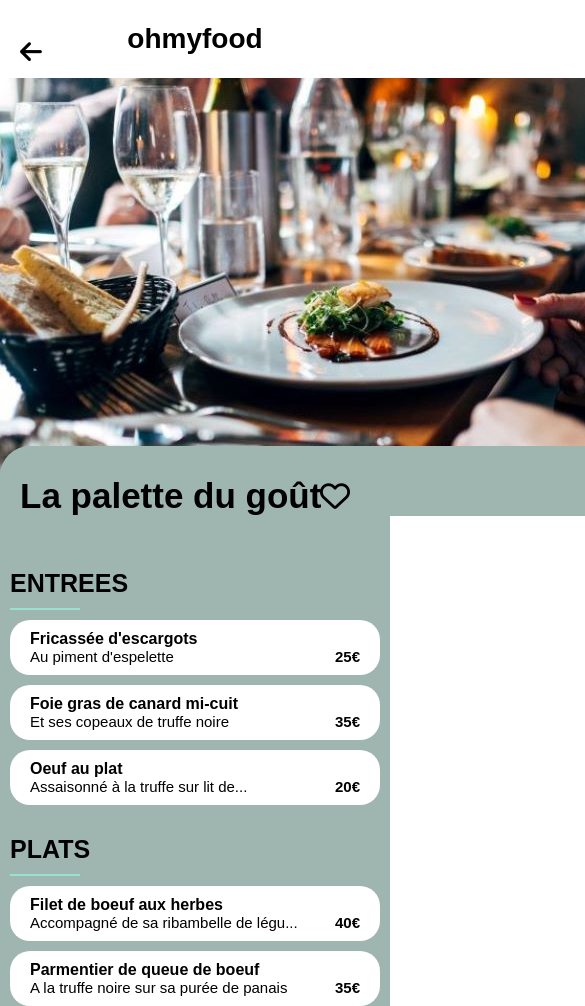
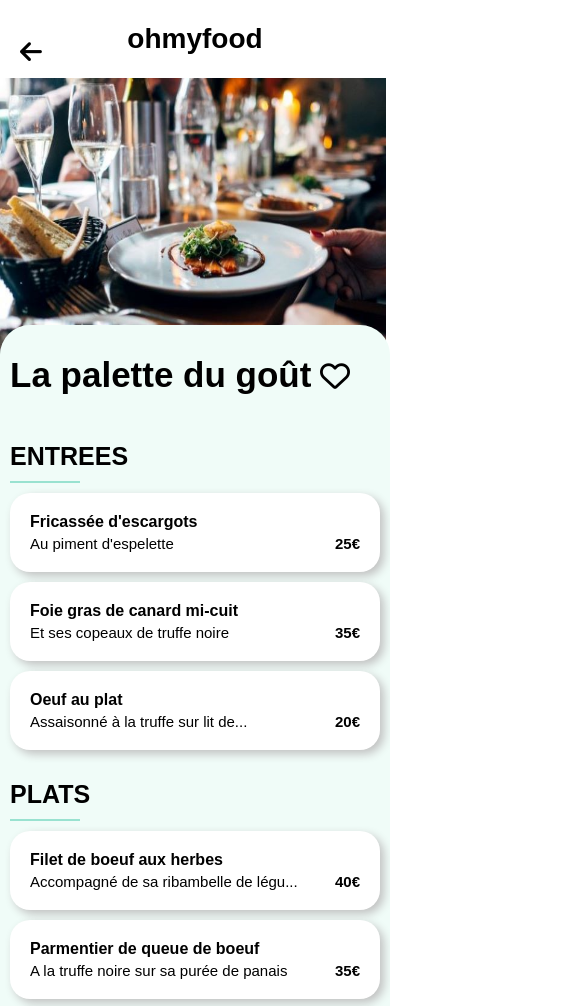
Before and after one commit to bolzingerjo/P3_BOLZINGER_Jonathan_06012022, a website: page Lapalettedugout.html in a window 390 px wide. Shown: the top 1006 px of the page, 585 px wide, since content can reach past the window. Drawn offline with Linux system fonts and the light colour scheme; a web font is replaced by a local one.

Commit message:
Responsive
avancées

```diff
--- a/sass/Base/_base.scss
+++ b/sass/Base/_base.scss
@@ -223,21 +223,22 @@ aside{
         margin: 0px;
         border-radius: 30px 30px 0px 0px;
         position: absolute;
-        top: 446px;
-        background-color: $Vert__fond;
+        top: 325px;
+        background-color: $Menthe__fond;
         font-size: 35px;
-        padding-left: 20px;
         padding-top: 30px;
-        width: 620px;
+        padding-left: 10px;
+        width: 97.5%;
 }
 .photo-nom img{
-        position: relative;
+        width: 99%;
+        height: 300px;
 }
 .coeur--plein__menu{
         opacity: 0;
         position: absolute;
         right: 40px;
-        top: 480px;
+        top: 360px;
         font-size: 30px;
         &:hover{
                 transition: all 0.5s ease;
@@ -249,14 +250,14 @@ aside{
         opacity: 1;
         position: absolute;
         right: 40px;
-        top: 480px;
+        top: 360px;
         font-size: 30px;
         &:hover{
                 opacity: 0;
         }
 }
 .menu-mep{
-        background-color: $Vert__fond;
+        background-color: $Menthe__fond;
         margin: 0px;
         padding: 40px 10px 40px 10px;
 }
@@ -288,8 +289,9 @@ aside{
         display: block;
         background-color: $Blanc;
         border-radius: 20px;
-        padding: 10px 20px 10px 20px;
+        padding: 20px;
         margin: 10px 0px 10px 0px;
+        box-shadow: 4px 4px 10px silver;
         position: relative;
         overflow: hidden;
         transition: all 0.5s ease;
@@ -311,6 +313,7 @@ h4{
         margin: 0px;
 }
 .menutxt {
+        padding-top: 4px;
         margin: 0px;
         @include espace;
 }
--- a/sass/Utils/_Variables.scss
+++ b/sass/Utils/_Variables.scss
@@ -9,4 +9,4 @@ $trans: #00000000;
 $Primaire-trans: #9256dc3b;
 $Primaire-btn: #a062eb;
 $Secondaire-btn: #ff86dd;
-$Vert__fond: #9fb6b0;
+$Vert__fond: #b8ccc7;
```
Also changed, not shown: sass/main.css, 1 other file.
